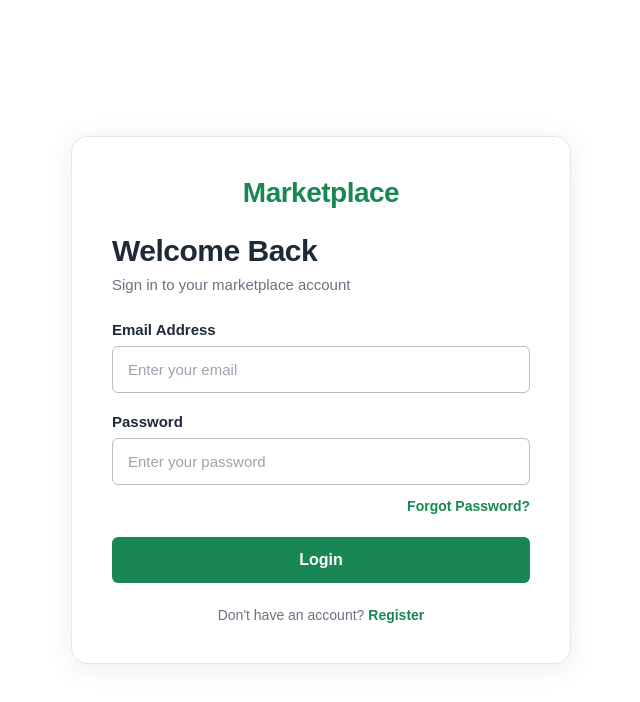
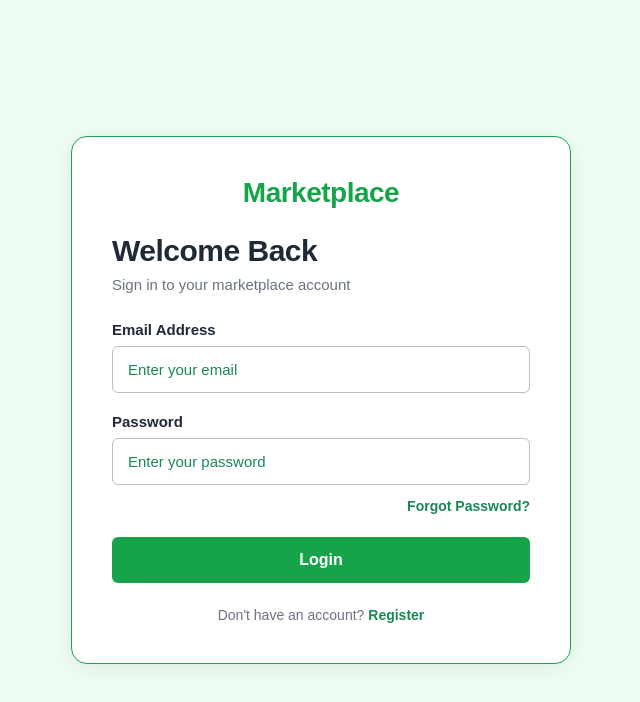
Before and after one commit to Ebidavs/multi-vendor-marketplace, a React app in the folder frontend/: page /login in a window 1280 px wide. Shown: the top 702 px of the page, without its empty margins (319-959 px from the left). Built offline with nearby package versions, Linux system fonts and the light colour scheme; the HTML template or start-up script is replaced by a standard one.

Commit message:
integrate authentication

```diff
--- a/frontend/src/components/Navbar.css
+++ b/frontend/src/components/Navbar.css
@@ -3,7 +3,7 @@
     align-items: center;
     justify-content: space-between;
     padding: 16px 40px;
-    background-color:green;
+    background-color:#0a6b65;
     border-bottom: 1px solid #e5e5e5;
 }
 
--- a/frontend/src/pages/forgot-password.jsx
+++ b/frontend/src/pages/forgot-password.jsx
@@ -1,24 +1,72 @@
+import { useState } from "react";
+import { Link } from "react-router-dom";
 import "./forgot-password.css";
+import { forgotPassword } from "../services/api";
 
 function ForgotPassword() {
+  const [email, setEmail] = useState("");
+  const [message, setMessage] = useState("");
+  const [error, setError] = useState("");
+  const [loading, setLoading] = useState(false);
+
+  const handleSubmit = async (e) => {
+    e.preventDefault();
+
+    setMessage("");
+    setError("");
+    setLoading(true);
+
+    try {
+      const data = await forgotPassword(email);
+
+      console.log("Password reset request successful:", data);
+
+      setMessage(
+        data.message || "Password reset link has been sent to your email."
+      );
+    } catch (err) {
+      console.error("Forgot password error:", err);
+      setError(err.message || "Failed to send reset link");
+    } finally {
+      setLoading(false);
+    }
+  };
+
   return (
     <div className="forgot-page">
       <div className="forgot-card">
-            <h1 >Forgot Password?</h1>
+        <h1>Forgot Password?</h1>
 
-            <p>Enter your email address and we'll send you a link to reset your password</p>
+        <p>
+          Enter your email address and we'll send you a link to reset your
+          password.
+        </p>
 
-            <form>
+        <form onSubmit={handleSubmit}>
+          <label htmlFor="email">Email Address</label>
 
-                <label>Email Address</label>
+          <input
+            type="email"
+            id="email"
+            placeholder="Enter your email"
+            value={email}
+            onChange={(e) => setEmail(e.target.value)}
+            required
+          />
 
-                <input type="email" placeholder="Enter your email" required></input>
-                <button type="submit">Send Reset Link</button>
+          {message && <p className="success-message">{message}</p>}
 
-                <a href="/login">Back to Login</a>
+          {error && <p className="error-message">{error}</p>}
+
+          <button type="submit" disabled={loading}>
+            {loading ? "Sending..." : "Send Reset Link"}
+          </button>
+
+          <Link to="/login">Back to Login</Link>
         </form>
       </div>
     </div>
   );
 }
+
 export default ForgotPassword;
--- a/frontend/src/pages/login.css
+++ b/frontend/src/pages/login.css
@@ -1,6 +1,6 @@
 .login-page {
     min-height: 100vh;
-    background-color: #ffffff;
+    background-color: #f0fdf4;
     display: flex;
     justify-content: center;
     align-items: center;
@@ -11,7 +11,7 @@
     width:100%;
     max-width: 500px;
     background-color: #ffffff;
-    border: 1px solid #e5e7eb;
+    border: 1px solid #16a34a;
     border-radius: 16px;
     padding: 40px;
     box-sizing: border-box;
@@ -24,7 +24,7 @@
 }
 .login-brand h1 {
     margin: 0;
-    color: #198754;
+    color: #16a34a;
     font-size: 28px;
     font-weight: 700;
     letter-spacing: -0.5px;
@@ -66,11 +66,11 @@
 
 }
 .login-field input:focus {
-    border-color: #198754;
+    border-color: #109b81;
     box-shadow: 0 0 0 2px rgba(25, 135, 84, 0,12);
 }
 .login-field input::placeholder{
-    color: #9ca3af;
+    color: #198754;
 }
 .forgot-link {
     text-align: right;
@@ -91,7 +91,7 @@
     padding: 14px;
     border: none;
     border-radius: 6px;
-    background-color: #198754;
+    background-color: #16a34a;
     color: #ffffff;
     font-size: 16px;
     font-weight: 600;
@@ -99,7 +99,7 @@
     transition: background-color 0.2s ease;
 }
 .login-button:hover {
-    background-color: #146c43;
+    background-color: #15803d;
 }
 .register-text {
     text-align: center;
--- a/frontend/src/pages/login.jsx
+++ b/frontend/src/pages/login.jsx
@@ -1,6 +1,41 @@
+import { useState } from "react";
+import { Link, useNavigate } from "react-router-dom";
 import "./login.css";
+import { loginUser } from "../services/api";
 
-function Login (){
+function Login() {
+    const [email, setEmail] = useState("");
+    const [password, setPassword] = useState("");
+    const [error, setError] = useState("");
+    const [loading, setLoading] = useState(false);
+
+    const navigate = useNavigate();
+
+    const handleSubmit = async (e) => {
+        e.preventDefault();
+
+        setError("");
+        setLoading(true);
+
+        try {
+            const data = await loginUser({
+                email,
+                password,
+            });
+
+            console.log("Login successful:", data);
+
+            localStorage.setItem("user", JSON.stringify(data));
+
+            navigate("/");
+        } catch (err) {
+            console.error("Login error:", err);
+            setError(err.message || "Login failed");
+        } finally {
+            setLoading(false);
+        }
+    };
+
     return (
         <div className="login-page">
             <div className="login-card">
@@ -8,32 +43,71 @@ function Login (){
                 <div className="login-brand">
                     <h1>Marketplace</h1>
                 </div>
+
                 <h2>Welcome Back</h2>
-        <p className="login-subtitle">Sign in to your marketplace account</p>
 
-        <form>
+                <p className="login-subtitle">
+                    Sign in to your marketplace account
+                </p>
+
+                <form onSubmit={handleSubmit}>
+
                     <div className="login-field">
                         <label htmlFor="email">Email Address</label>
-                <input type="email" id="email" placeholder="Enter your email" required></input>
+
+                        <input
+                            type="email"
+                            id="email"
+                            placeholder="Enter your email"
+                            value={email}
+                            onChange={(e) => setEmail(e.target.value)}
+                            required
+                        />
                     </div>
+
                     <div className="login-field">
                         <label htmlFor="password">Password</label>
-            <input type="password" id="password" placeholder="Enter your password" required></input>
 
-        </div>
-        <div className="forgot-link">
-            <a href="/forgot-password">Forgot Password?</a>
-
+                        <input
+                            type="password"
+                            id="password"
+                            placeholder="Enter your password"
+                            value={password}
+                            onChange={(e) => setPassword(e.target.value)}
+                            required
+                        />
                     </div>
 
-        <button type="submit" className="login-button">Login</button>
+                    <div className="forgot-link">
+                        <Link to="/forgot-password">
+                            Forgot Password?
+                        </Link>
+                    </div>
+
+                    {error && (
+                        <p className="login-error">
+                            {error}
+                        </p>
+                    )}
+
+                    <button
+                        type="submit"
+                        className="login-button"
+                        disabled={loading}
+                    >
+                        {loading ? "Logging in..." : "Login"}
+                    </button>
+
                 </form>
-        <p className="register-text">Don't have an account?{" "}
-            <a href="/register">Register</a>
+
+                <p className="register-text">
+                    Don't have an account?{" "}
+                    <Link to="/register">Register</Link>
                 </p>
 
             </div>
         </div>
     );
 }
+
 export default Login;
--- a/frontend/src/pages/register.jsx
+++ b/frontend/src/pages/register.jsx
@@ -1,47 +1,160 @@
+import { useState } from "react";
 import "./register.css";
+import { registerUser } from "../services/api";
 
-function Register(){
+function Register() {
+  const [formData, setFormData] = useState({
+    role: "customer",
+    name: "",
+    email: "",
+    phoneNumber: "",
+    password: "",
+    confirmPassword: "",
+  });
+
+  const [message, setMessage] = useState("");
+  const [error, setError] = useState("");
+  const [loading, setLoading] = useState(false);
+
+  const handleChange = (e) => {
+    setFormData({
+      ...formData,
+      [e.target.name]: e.target.value,
+    });
+  };
+
+  const handleSubmit = async (e) => {
+    e.preventDefault();
+
+    setMessage("");
+    setError("");
+
+    if (formData.password !== formData.confirmPassword) {
+      setError("Passwords do not match.");
+      return;
+    }
+
+    setLoading(true);
+
+    try {
+      const userData =
+       {...formData };
+       delete
+      userData.confirmPassword;
+
+      const data = await registerUser(userData);
+
+      setMessage(data.message || "Registration successful!");
+
+      setFormData({
+        role: "customer",
+        name: "",
+        email: "",
+        phoneNumber: "",
+        password: "",
+        confirmPassword: "",
+      });
+    } catch (err) {
+      setError(err.message || "Registration failed.");
+    } finally {
+      setLoading(false);
+    }
+  };
+
   return (
     <div className="register-page">
       <div className="register-card">
         <div className="register-brand">
-
           <h1>Marketplace</h1>
         </div>
+
         <h2>Create Account</h2>
-                <p className="register-subtitle">Create your marketplace account</p>
 
-                <form>
+        <p className="register-subtitle">
+          Create your marketplace account
+        </p>
+
+        <form onSubmit={handleSubmit}>
           <div className="register-field">
             <label>Full Name</label>
-                    <input type="text" placeholder="Enter your full name" required></input>
+            <input
+              type="text"
+              name="name"
+              placeholder="Enter your full name"
+              value={formData.name}
+              onChange={handleChange}
+              required
+            />
           </div>
 
           <div className="register-field">
             <label>Email</label>
+            <input
+              type="email"
+              name="email"
+              placeholder="Enter your email"
+              value={formData.email}
+              onChange={handleChange}
+              required
+            />
+          </div>
 
-                    <input type="email" placeholder="Enter your email" required></input>
+          <div className="register-field">
+            <label>Phone Number</label>
+            <input
+              type="tel"
+              name="phoneNumber"
+              placeholder="Enter your phone number"
+              value={formData.phoneNumber}
+              onChange={handleChange}
+              required
+            />
           </div>
 
           <div className="register-field">
             <label>Password</label>
-                    <input type="password" placeholder="Create a password" required></input>
-
+            <input
+              type="password"
+              name="password"
+              placeholder="Create a password"
+              value={formData.password}
+              onChange={handleChange}
+              required
+            />
           </div>
 
           <div className="register-field">
-
-                    <label>Confirm password</label>
-                    <input type="password" placeholder="Confirm your password" required></input>
-
+            <label>Confirm Password</label>
+            <input
+              type="password"
+              name="confirmPassword"
+              placeholder="Confirm your password"
+              value={formData.confirmPassword}
+              onChange={handleChange}
+              required
+            />
           </div>
 
-                    <button type="submit" className="register-button">Create Account</button>
+          {error && <p className="error-message">{error}</p>}
+
+          {message && <p className="success-message">{message}</p>}
+
+          <button
+            type="submit"
+            className="register-button"
+            disabled={loading}
+          >
+            {loading ? "Creating Account..." : "Create Account"}
+          </button>
         </form>
 
-                <p className="login-text">Already have an account?{" "} < a href="/login">Login</a></p>
+        <p className="login-text">
+          Already have an account?{" "}
+          <a href="/login">Login</a>
+        </p>
       </div>
     </div>
   );
 }
-export default Register
+
+export default Register;
--- /dev/null
+++ b/frontend/src/services/api.js
@@ -0,0 +1,54 @@
+const API_URL = "https://multi-vendor-marketplace-kt9n.onrender.com";
+
+export const registerUser = async (userData) => {
+    const response = await
+    fetch(`${API_URL}/api/v1/auth/register`, {
+        method: "POST" ,
+        headers: {
+            "Content-Type": "application.json",
+        },
+        body: JSON.stringify(userData),
+    });
+
+    const data = await response.json();
+
+    if (!response.ok) {
+        throw new Error(data.message || "Registration failed");
+    }
+    return data;
+};
+
+export const loginUser = async (userData) => {
+    const response = await fetch(`${API_URL}/api/v1/auth/login`, {
+        method: "POST",
+        headers: {
+            "Content-Type": "application/json",
+        },
+        body: JSON.stringify(userData),
+    });
+
+    const data = await response.json();
+
+    if (!response.ok) {
+        throw new Error(data.message || "Login failed")
+    }
+    return data;
+};
+ export const forgotPassword = async (email) => {
+    const response = await fetch(
+        `${API_URL}/api/v1/auth/forgot-password`,{
+            method: "POST" ,
+            headers: {
+                "Content-Type": "application/json"
+            },
+            body: JSON.stringify({ email }),
+        }
+
+    );
+    const data = await response.json();
+    if (!response.ok) {
+        throw new
+        Error(data.message || "Failed tpo send reset link");
+    }
+    return data;
+ };
```
Also changed, not shown: frontend/src/pages/forgot-password.css (+12 -8 lines). Lines whose indentation alone changed are shown as unchanged.
